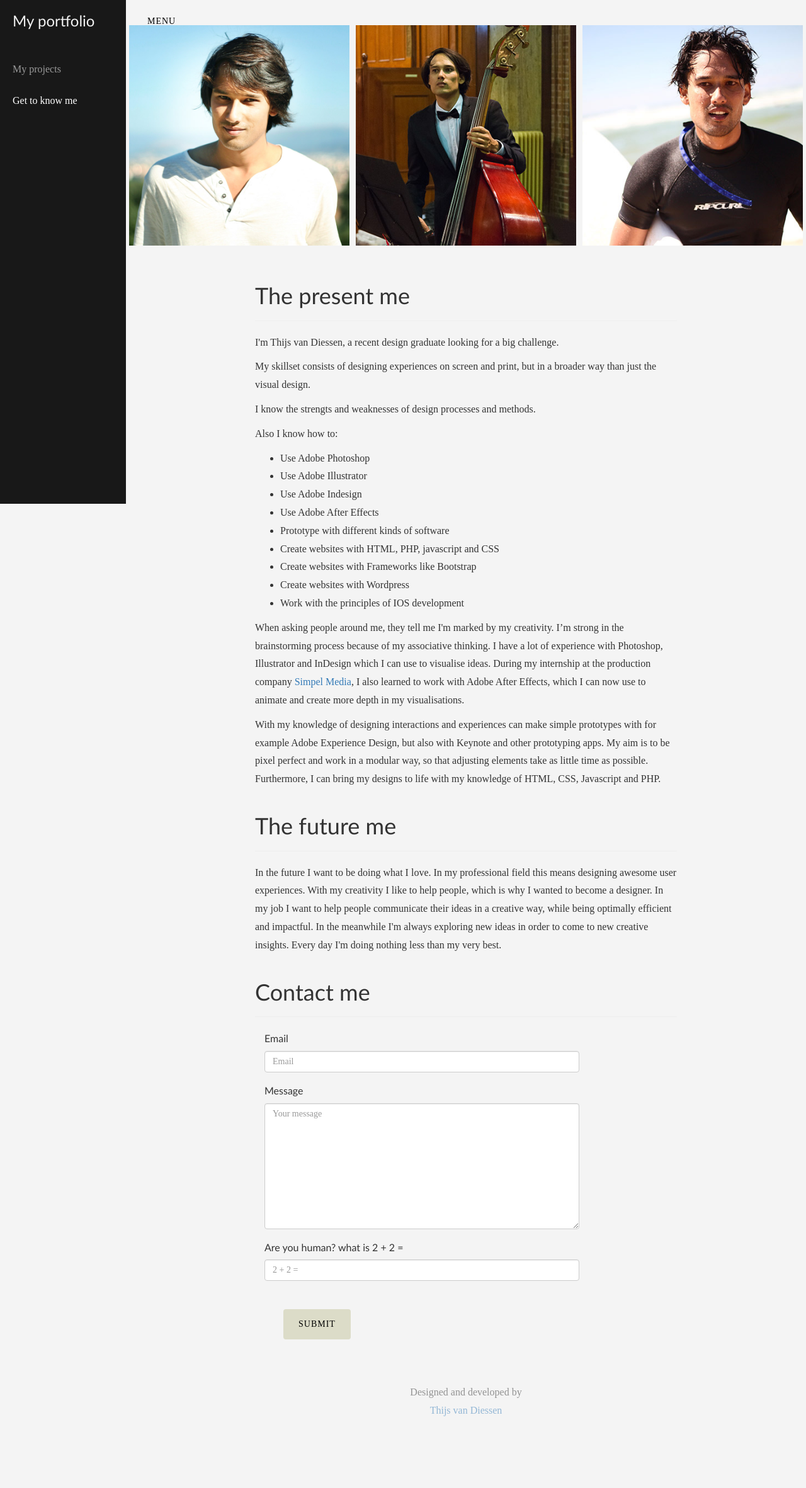
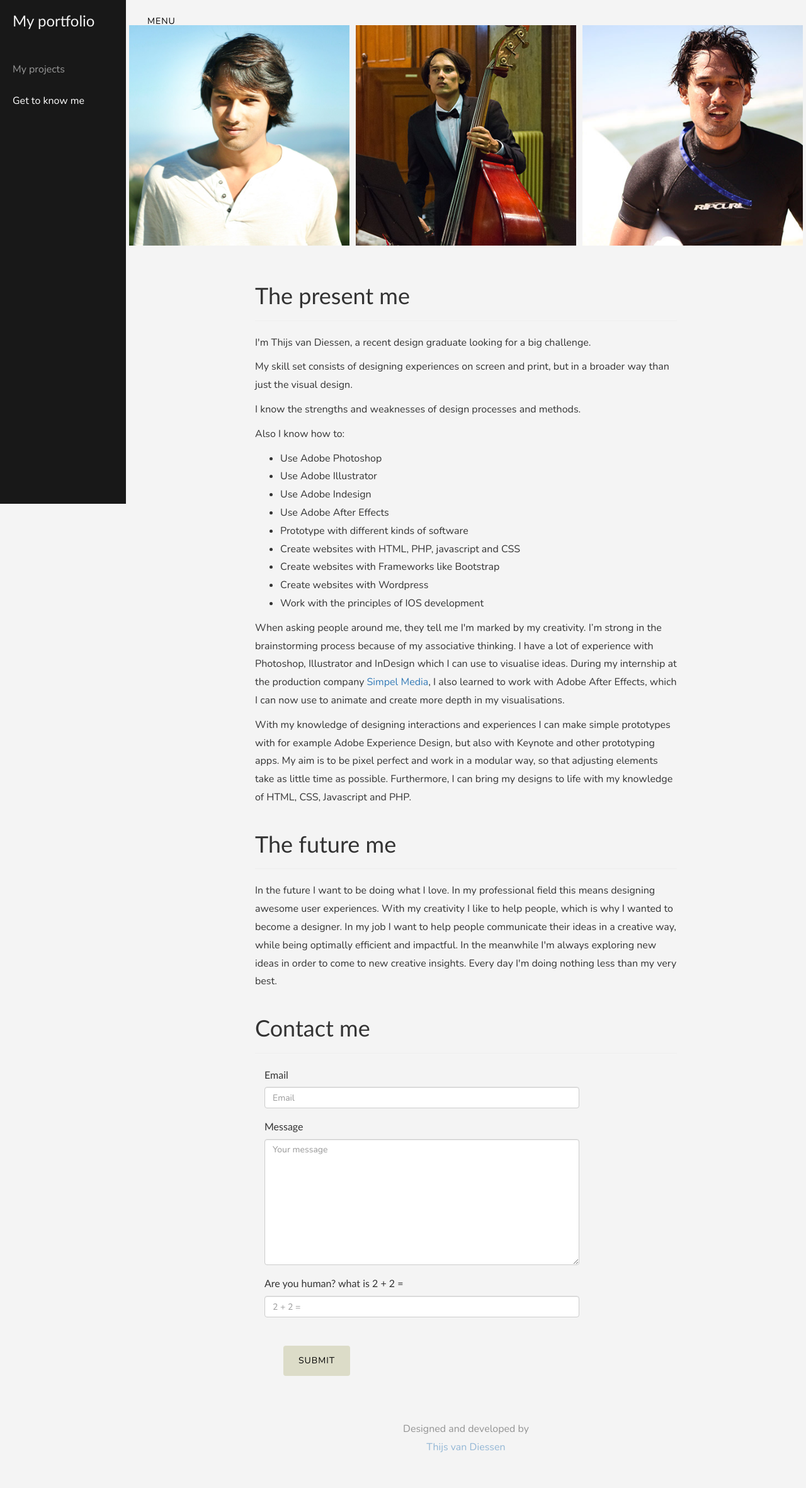
Before and after one commit to thijsvandiessen/new-portfolio, a PHP site: page /contact.php in a window 1280 px wide; the page is wider, and only the part inside the window is pictured. Shown: that part at 63% size. Before the commit the page ends 2249 px from the top of that part, so only its background shows below. Run offline with PHP 8.4, Linux system fonts and the light colour scheme; data that the repository does not hold is empty.

Commit message:
spelfouten

```diff
--- a/contact.php
+++ b/contact.php
@@ -57,8 +57,8 @@
 		</div>
 		<p>I'm Thijs van Diessen, a recent design graduate looking for a big challenge.</p>
 
-		<p>My skillset consists of designing experiences on screen and print, but in a broader way than just the visual design.</p>
-		<p>I know the strengts and weaknesses of design processes and methods.</p>
+		<p>My skill set consists of designing experiences on screen and print, but in a broader way than just the visual design.</p>
+		<p>I know the strengths and weaknesses of design processes and methods.</p>
 
 		<p>Also I know how to:</p>
 
@@ -76,7 +76,7 @@
 
 		<p>When asking people around me, they tell me I'm marked by my creativity. I’m strong in the brainstorming process because of my associative thinking. I have a lot of experience with Photoshop, Illustrator and InDesign which I can use to visualise ideas. During my internship at the production company <a href="http://simpelmedia.tv" target="_blank">Simpel Media</a>, I also learned to work with Adobe After Effects, which I can now use to animate and create more depth in my visualisations.</p>
 
-		<p>With my knowledge of designing interactions and experiences can make simple prototypes with for example Adobe Experience Design, but also with Keynote and other prototyping apps. My aim is to be pixel perfect and work in a modular way, so that adjusting elements take as little time as possible. Furthermore, I can bring my designs to life with my knowledge of HTML, CSS, Javascript and PHP.</p>
+		<p>With my knowledge of designing interactions and experiences I can make simple prototypes with for example Adobe Experience Design, but also with Keynote and other prototyping apps. My aim is to be pixel perfect and work in a modular way, so that adjusting elements take as little time as possible. Furthermore, I can bring my designs to life with my knowledge of HTML, CSS, Javascript and PHP.</p>
 
 		<div class="page-header">
 			<h1>The future me</h1>
--- a/my.css
+++ b/my.css
@@ -1,8 +1,11 @@
+/*Avenir substitute*/
+@import url(https://fonts.googleapis.com/css?family=Nunito:300);
+
 body {
 	background-color: rgba(200, 200, 200, 0.2);
     font-size: 16px;
     line-height: 1.8;
-    font-family: avenir;
+    font-family: 'avenir', 'Nunito', sans-serif;
     font-weight: 100;
 
 }
```
